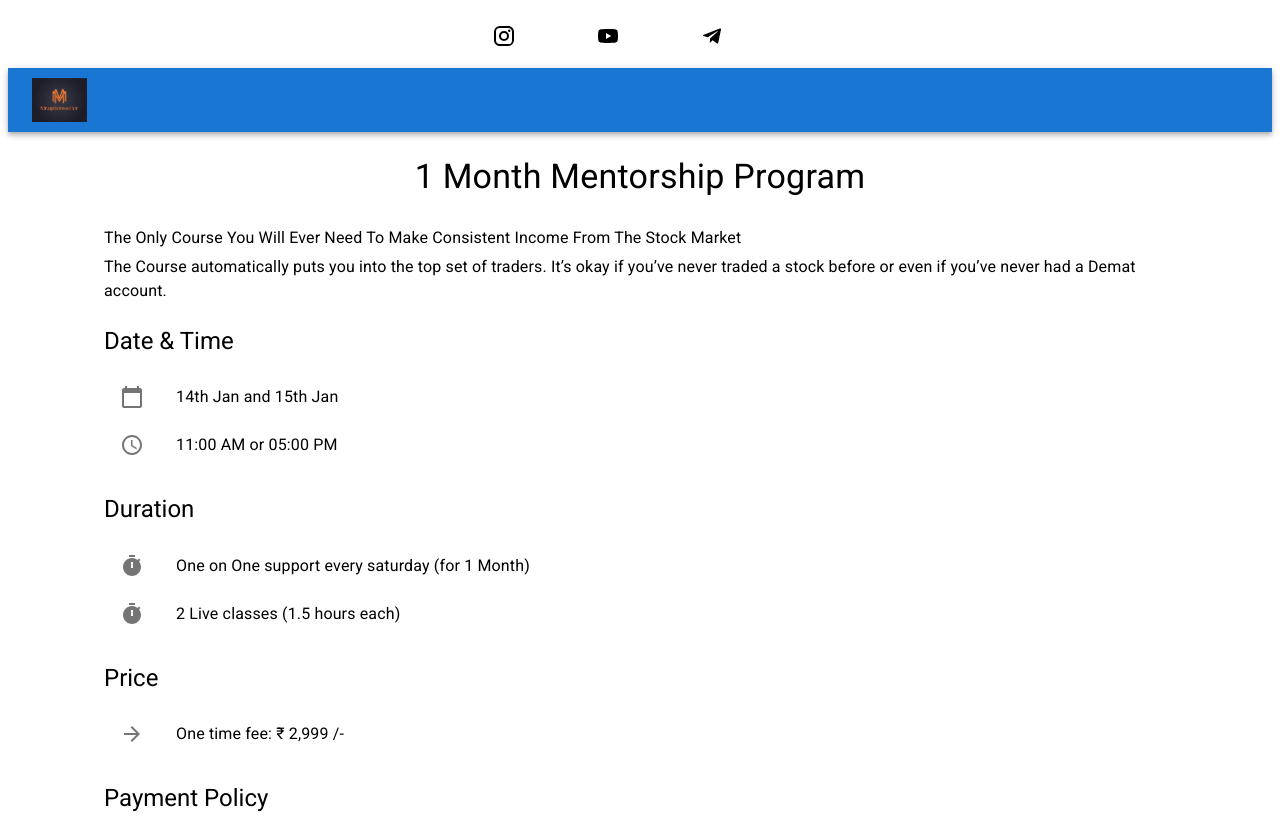
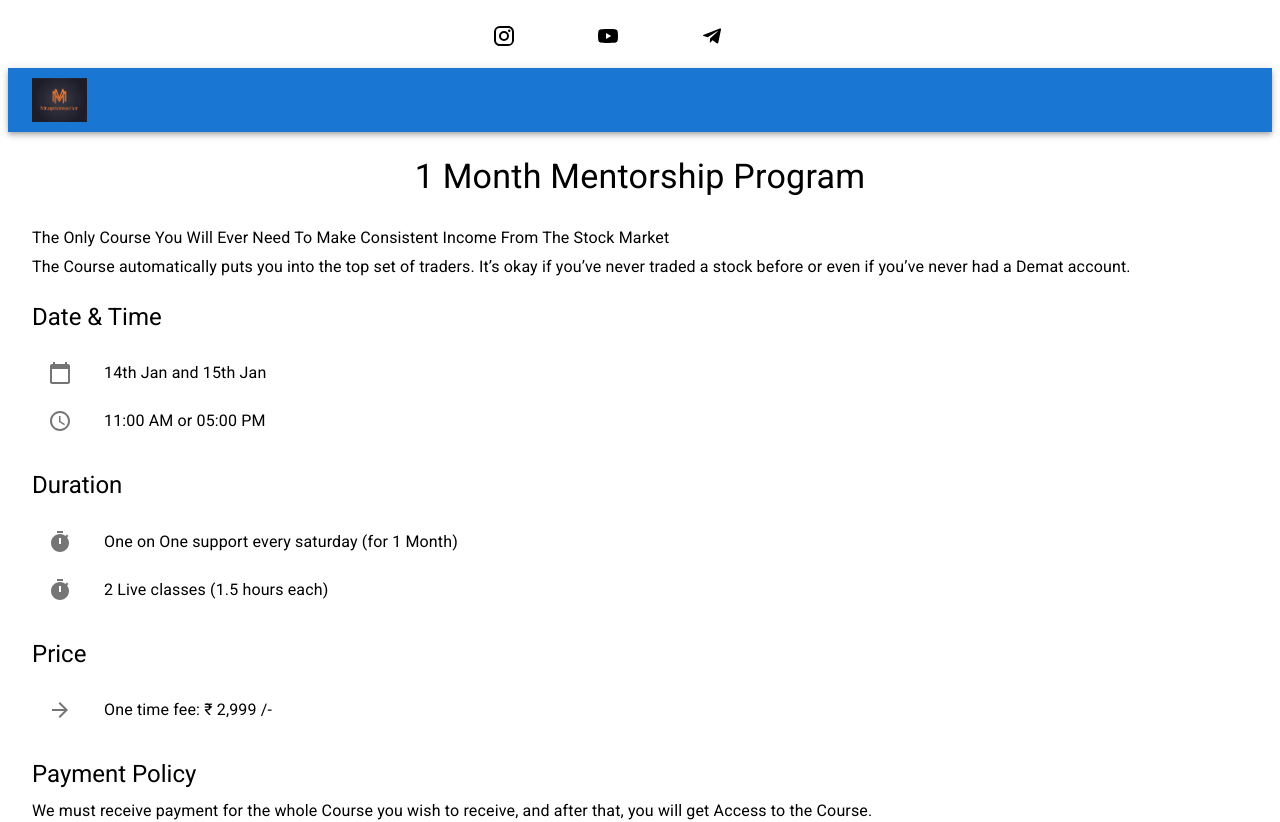
Before and after one commit to mroptions-seller/trading-course, a React (Create React App) app: page / in a window 1280 px wide. Shown: the top 822 px of the page. Built offline with nearby package versions, Linux system fonts and the light colour scheme.

Commit message:
spacing fix

```diff
--- a/src/screens/MentorshipProgram.tsx
+++ b/src/screens/MentorshipProgram.tsx
@@ -23,7 +23,6 @@ const MentorshipProgram = () => {
         alignItems="center"
         container
         spacing={2}
-        sx={{px:12}}
       >
         <ProgramTitle />
         <CourseIntro />
```
